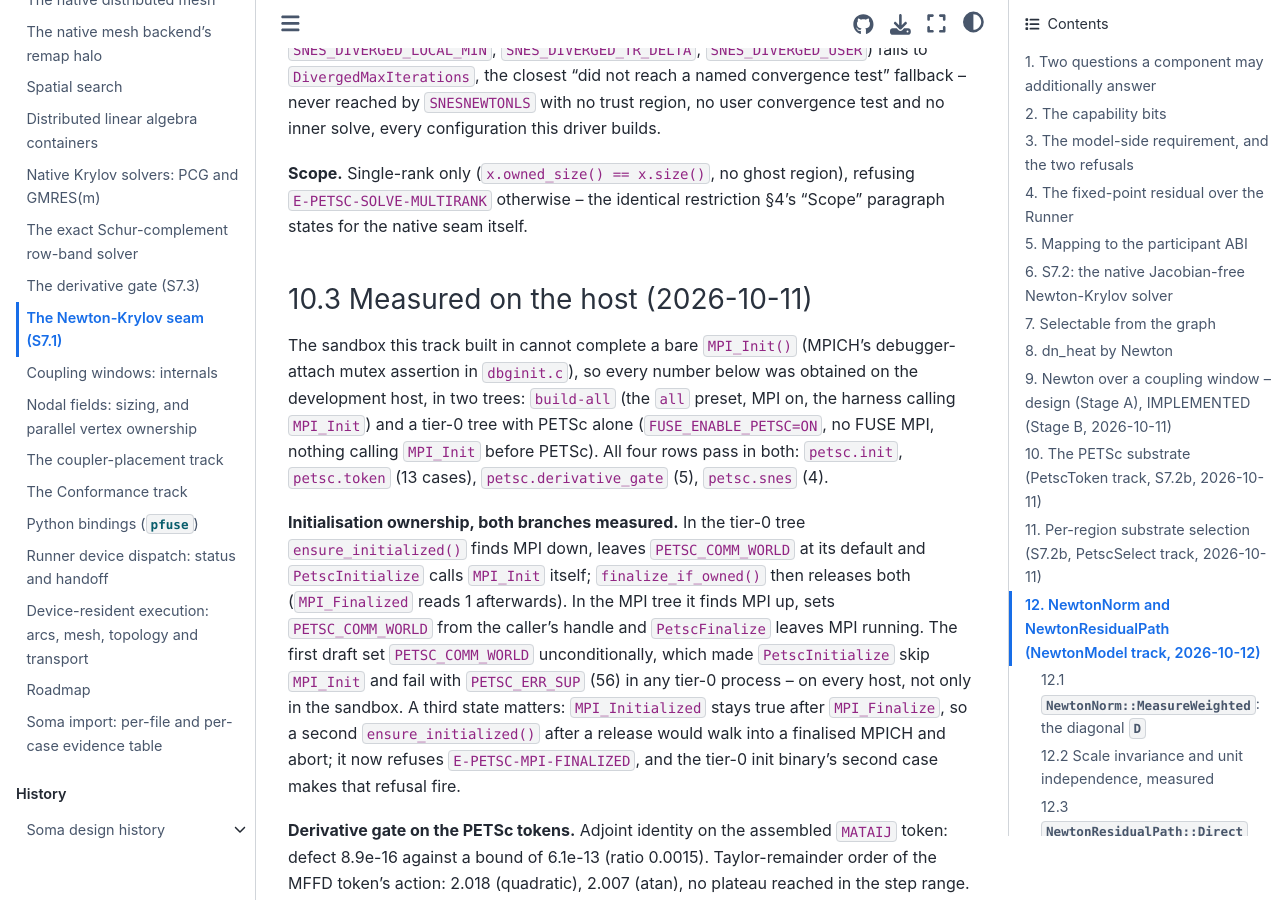
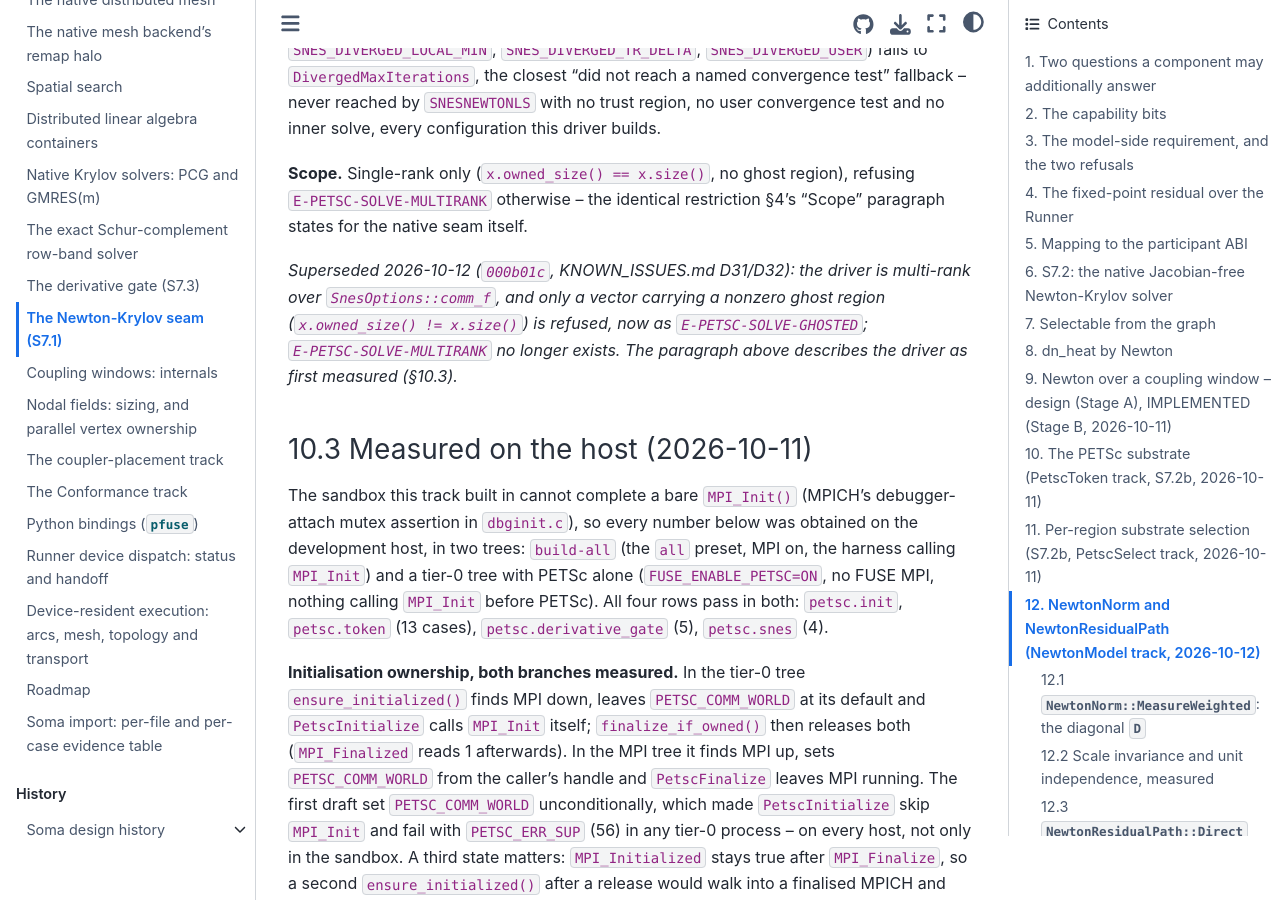
Before and after one commit to vijaysm/fuse, a Sphinx documentation site: the page built from docs/dev/newton-krylov.md, in a window 1280 px wide and 900 px high, scrolled down 39225 px. Built offline with Sphinx 7.4.7 and the Sphinx Book theme 1.1.4, drawn with Linux system fonts in a browser that asks for light colours.

```diff
--- a/docs/dev/newton-krylov.md
+++ b/docs/dev/newton-krylov.md
@@ -1426,6 +1426,12 @@
 region), refusing `E-PETSC-SOLVE-MULTIRANK` otherwise -- the identical
 restriction §4's "Scope" paragraph states for the native seam itself.
 
+*Superseded 2026-10-12 (`000b01c`, KNOWN_ISSUES.md D31/D32): the driver is
+multi-rank over `SnesOptions::comm_f`, and only a vector carrying a nonzero
+ghost region (`x.owned_size() != x.size()`) is refused, now as
+`E-PETSC-SOLVE-GHOSTED`; `E-PETSC-SOLVE-MULTIRANK` no longer exists. The
+paragraph above describes the driver as first measured (§10.3).*
+
 ### 10.3 Measured on the host (2026-10-11)
 
 The sandbox this track built in cannot complete a bare `MPI_Init()` (MPICH's
```
Also changed, not shown: 1 other file.
